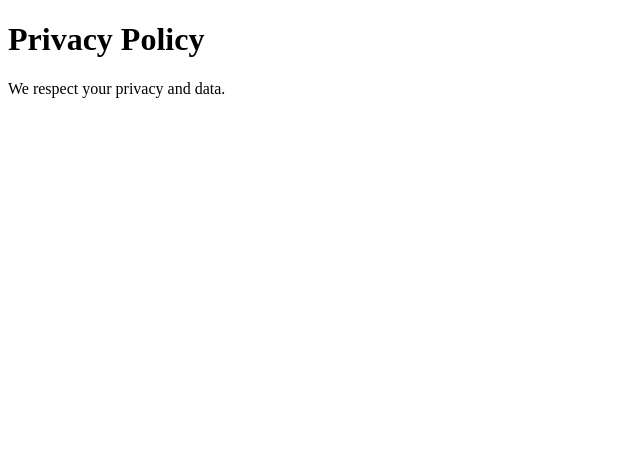
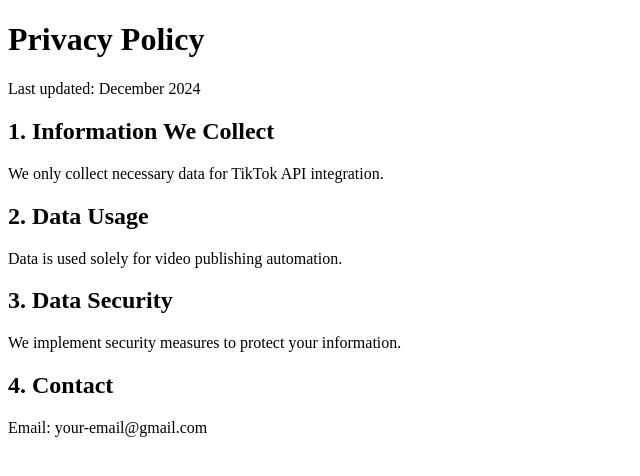
Before and after one commit to ytautomatizacion651-crypto/tiktok-policies, a plain HTML site: page privacy.html in a window 1280 px wide. Shown: the whole page, without its empty margins (0-640 px from the left). Drawn offline with Linux system fonts and the light colour scheme.

Commit message:
Update privacy.html

```diff
--- a/privacy.html
+++ b/privacy.html
@@ -1,10 +1,23 @@
 <!DOCTYPE html>
 <html>
 <head>
-    <title>Privacy Policy</title>
+    <title>Privacy Policy - Short Automation</title>
+    <meta charset="UTF-8">
 </head>
 <body>
     <h1>Privacy Policy</h1>
-    <p>We respect your privacy and data.</p>
+    <p>Last updated: December 2024</p>
+
+    <h2>1. Information We Collect</h2>
+    <p>We only collect necessary data for TikTok API integration.</p>
+
+    <h2>2. Data Usage</h2>
+    <p>Data is used solely for video publishing automation.</p>
+
+    <h2>3. Data Security</h2>
+    <p>We implement security measures to protect your information.</p>
+
+    <h2>4. Contact</h2>
+    <p>Email: your-email@gmail.com</p>
 </body>
 </html>
```
